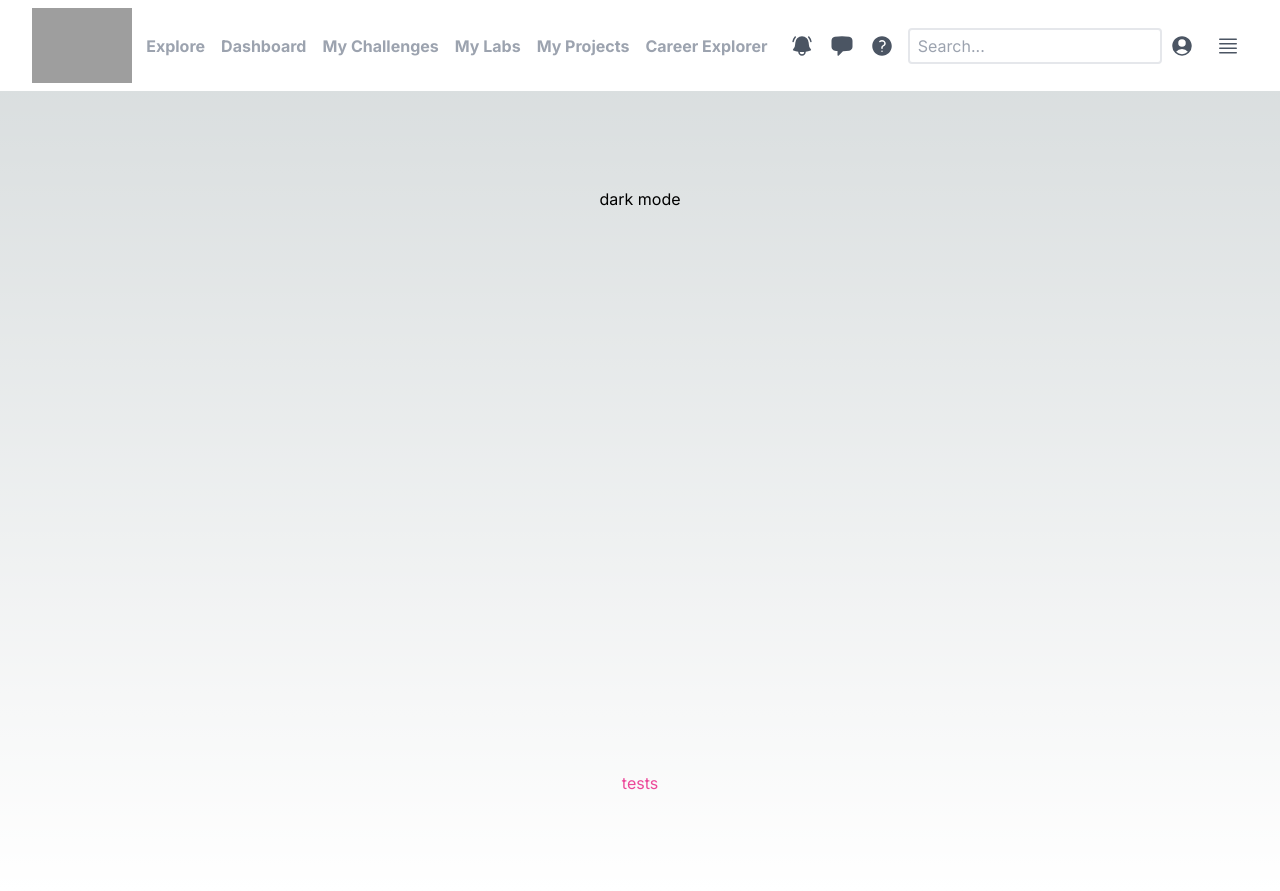
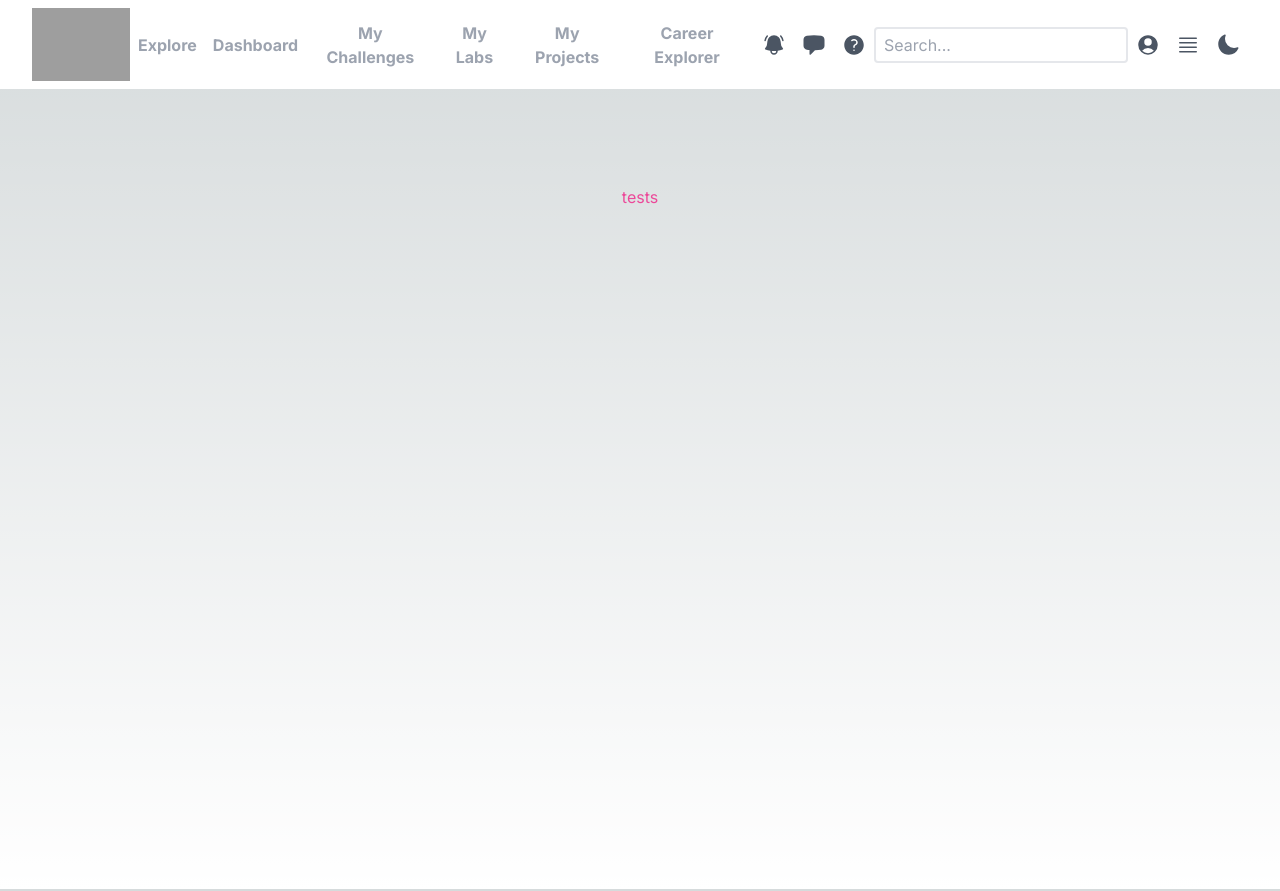
Before and after one commit to brandonduong/Prepr, a Next.js app: page / in a window 1280 px wide. Built offline with nearby package versions, Linux system fonts and the light colour scheme; grey boxes are pictures that could not be loaded.

Commit message:
moved dark button

```diff
--- a/app/page.tsx
+++ b/app/page.tsx
@@ -9,13 +9,12 @@ export default function Home() {
   const [dark, setDark] = useState(false);
   return (
     <main className={clsx({ dark: dark })}>
-      <Header />
+      <Header dark={dark} setDark={setDark} />
       <section
         className={
           "flex min-h-screen flex-col items-center justify-between p-24"
         }
       >
-        <button onClick={() => setDark(!dark)}>dark mode</button>
         <div className="text-pink-500 dark:text-pink-200">tests {dark}</div>
       </section>
     </main>
--- a/components/Header/NavIcon.tsx
+++ b/components/Header/NavIcon.tsx
@@ -1,6 +1,15 @@
-export default function NavIcon({ children }: { children: React.ReactNode }) {
+export default function NavIcon({
+  children,
+  onClick,
+}: {
+  children: React.ReactNode;
+  onClick?: () => void;
+}) {
   return (
-    <button className="p-2 hover:text-gray-500 text-gray-600 dark:hover:text-gray-300 dark:text-gray-200">
+    <button
+      className="p-2 hover:text-gray-500 text-gray-600 dark:hover:text-gray-300 dark:text-gray-200"
+      onClick={onClick}
+    >
       {children}
     </button>
   );
--- a/components/Header/index.tsx
+++ b/components/Header/index.tsx
@@ -7,8 +7,15 @@ import Help from "../Icons/Help";
 import Search from "./Search";
 import NavIcon from "./NavIcon";
 import User from "../Icons/User";
+import Moon from "../Icons/Moon";
 
-export default function Header() {
+export default function Header({
+  dark,
+  setDark,
+}: {
+  dark: boolean;
+  setDark: (dark: boolean) => void;
+}) {
   return (
     <div className="sticky top-0 bg-white dark:bg-gray-900 flex items-center justify-between px-8 py-2">
       <button>
@@ -43,6 +50,10 @@ export default function Header() {
       <NavIcon>
         <Bars />
       </NavIcon>
+
+      <NavIcon onClick={() => setDark(!dark)}>
+        <Moon />
+      </NavIcon>
     </div>
   );
 }
--- /dev/null
+++ b/components/Icons/Moon.tsx
@@ -0,0 +1,16 @@
+export default function Moon() {
+  return (
+    <svg
+      xmlns="http://www.w3.org/2000/svg"
+      viewBox="0 0 24 24"
+      fill="currentColor"
+      className="w-6 h-6"
+    >
+      <path
+        fillRule="evenodd"
+        d="M9.528 1.718a.75.75 0 01.162.819A8.97 8.97 0 009 6a9 9 0 009 9 8.97 8.97 0 003.463-.69.75.75 0 01.981.98 10.503 10.503 0 01-9.694 6.46c-5.799 0-10.5-4.701-10.5-10.5 0-4.368 2.667-8.112 6.46-9.694a.75.75 0 01.818.162z"
+        clipRule="evenodd"
+      />
+    </svg>
+  );
+}
```
